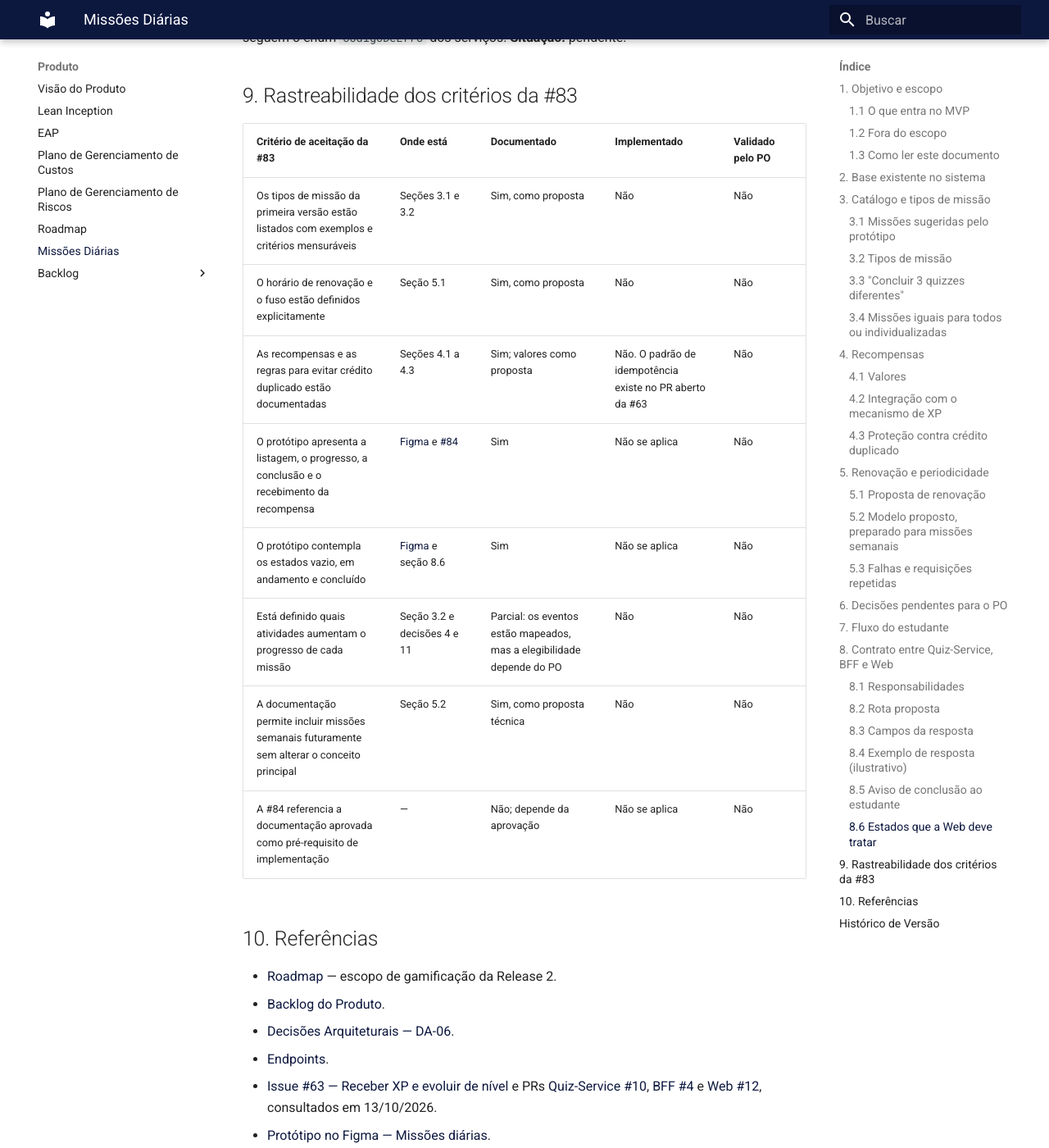
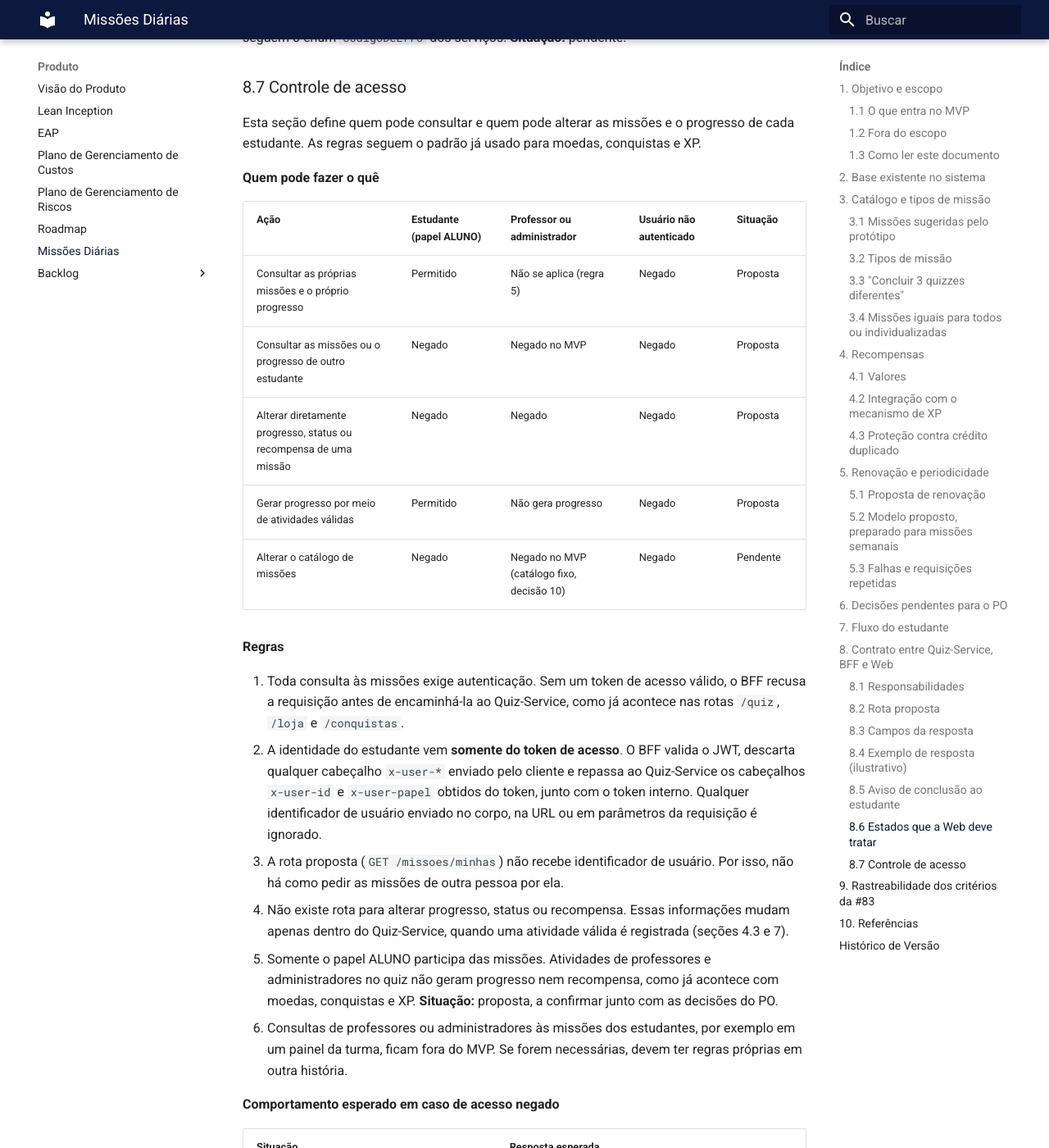
Before and after one commit to fga-eps-mds/2026-2-AnatoQuizUp-Doc, an MkDocs documentation site: the page built from docs/produto/missoes-diarias.md, in a window 1280 px wide and 1400 px high, scrolled down 16561 px. Shown: the whole window at 82% size. Built offline with MkDocs 1.6.1 and Material for MkDocs 9.7.7, drawn with Linux system fonts in a browser that asks for light colours; some of the changed text lies outside the part shown.

Commit message:
docs: adiciona controle de acesso às missões diárias (#83)
Co-authored-by: Henrique Carvalho <hc.neves04@gmail.com>

```diff
--- a/docs/produto/missoes-diarias.md
+++ b/docs/produto/missoes-diarias.md
@@ -361,6 +361,37 @@ A primeira opção dá retorno imediato e segue o padrão das conquistas. **Situ
 
 O código de suporte "MIS-503" do protótipo não existe no sistema. Os códigos de erro atuais seguem o enum `CodigoDeErro` dos serviços. **Situação:** pendente.
 
+### 8.7 Controle de acesso
+
+Esta seção define quem pode consultar e quem pode alterar as missões e o progresso de cada estudante. As regras seguem o padrão já usado para moedas, conquistas e XP.
+
+**Quem pode fazer o quê**
+
+| Ação | Estudante (papel ALUNO) | Professor ou administrador | Usuário não autenticado | Situação |
+| --- | --- | --- | --- | --- |
+| Consultar as próprias missões e o próprio progresso | Permitido | Não se aplica (regra 5) | Negado | Proposta |
+| Consultar as missões ou o progresso de outro estudante | Negado | Negado no MVP | Negado | Proposta |
+| Alterar diretamente progresso, status ou recompensa de uma missão | Negado | Negado | Negado | Proposta |
+| Gerar progresso por meio de atividades válidas | Permitido | Não gera progresso | Negado | Proposta |
+| Alterar o catálogo de missões | Negado | Negado no MVP (catálogo fixo, decisão 10) | Negado | Pendente |
+
+**Regras**
+
+1. Toda consulta às missões exige autenticação. Sem um token de acesso válido, o BFF recusa a requisição antes de encaminhá-la ao Quiz-Service, como já acontece nas rotas `/quiz`, `/loja` e `/conquistas`.
+2. A identidade do estudante vem **somente do token de acesso**. O BFF valida o JWT, descarta qualquer cabeçalho `x-user-*` enviado pelo cliente e repassa ao Quiz-Service os cabeçalhos `x-user-id` e `x-user-papel` obtidos do token, junto com o token interno. Qualquer identificador de usuário enviado no corpo, na URL ou em parâmetros da requisição é ignorado.
+3. A rota proposta (`GET /missoes/minhas`) não recebe identificador de usuário. Por isso, não há como pedir as missões de outra pessoa por ela.
+4. Não existe rota para alterar progresso, status ou recompensa. Essas informações mudam apenas dentro do Quiz-Service, quando uma atividade válida é registrada (seções 4.3 e 7).
+5. Somente o papel ALUNO participa das missões. Atividades de professores e administradores no quiz não geram progresso nem recompensa, como já acontece com moedas, conquistas e XP. **Situação:** proposta, a confirmar junto com as decisões do PO.
+6. Consultas de professores ou administradores às missões dos estudantes, por exemplo em um painel da turma, ficam fora do MVP. Se forem necessárias, devem ter regras próprias em outra história.
+
+**Comportamento esperado em caso de acesso negado**
+
+| Situação | Resposta esperada |
+| --- | --- |
+| Requisição sem token ou com token inválido | Recusada pelo BFF, sem dados de missões |
+| Identificador de outro usuário enviado na requisição | Ignorado; a resposta traz apenas as missões do usuário do token |
+| Tentativa de alterar progresso ou recompensa | Não há rota para isso; nenhuma alteração ocorre |
+
 ## 9. Rastreabilidade dos critérios da #83
 
 | Critério de aceitação da #83 | Onde está | Documentado | Implementado | Validado pelo PO |
@@ -372,6 +403,7 @@ O código de suporte "MIS-503" do protótipo não existe no sistema. Os códigos
 | O protótipo contempla os estados vazio, em andamento e concluído | [Figma](https://www.figma.com/design/qKgur6yKTkAN83ofJtbFxM/AnatoQuizUp-2026.2?node-id=96-221) e seção 8.6 | Sim | Não se aplica | Não |
 | Está definido quais atividades aumentam o progresso de cada missão | Seção 3.2 e decisões 4 e 11 | Parcial: os eventos estão mapeados, mas a elegibilidade depende do PO | Não | Não |
 | A documentação permite incluir missões semanais futuramente sem alterar o conceito principal | Seção 5.2 | Sim, como proposta técnica | Não | Não |
+| As regras de controle de acesso estão documentadas | Seção 8.7 | Sim, como proposta | Não | Não |
 | A #84 referencia a documentação aprovada como pré-requisito de implementação | — | Não; depende da aprovação | Não se aplica | Não |
 
 ## 10. Referências
@@ -388,3 +420,4 @@ O código de suporte "MIS-503" do protótipo não existe no sistema. Os códigos
 | Data | Versão | Descrição | Autor(es) |
 | :--- | :--- | :--- | :--- |
 | 13/10/2026 | 1.0 | Criação da proposta de regras, fluxo e contrato das missões diárias para validação pelo PO (issue #83) | [Rafael Melo](https://github.com/rmatuda) |
+| 16/10/2026 | 1.1 | Inclusão das regras de controle de acesso às missões (seção 8.7) | [Rafael Melo](https://github.com/rmatuda) |
```
Also changed, not shown: other parts of docs/produto/missoes-diarias.md (+1 -1 lines).
